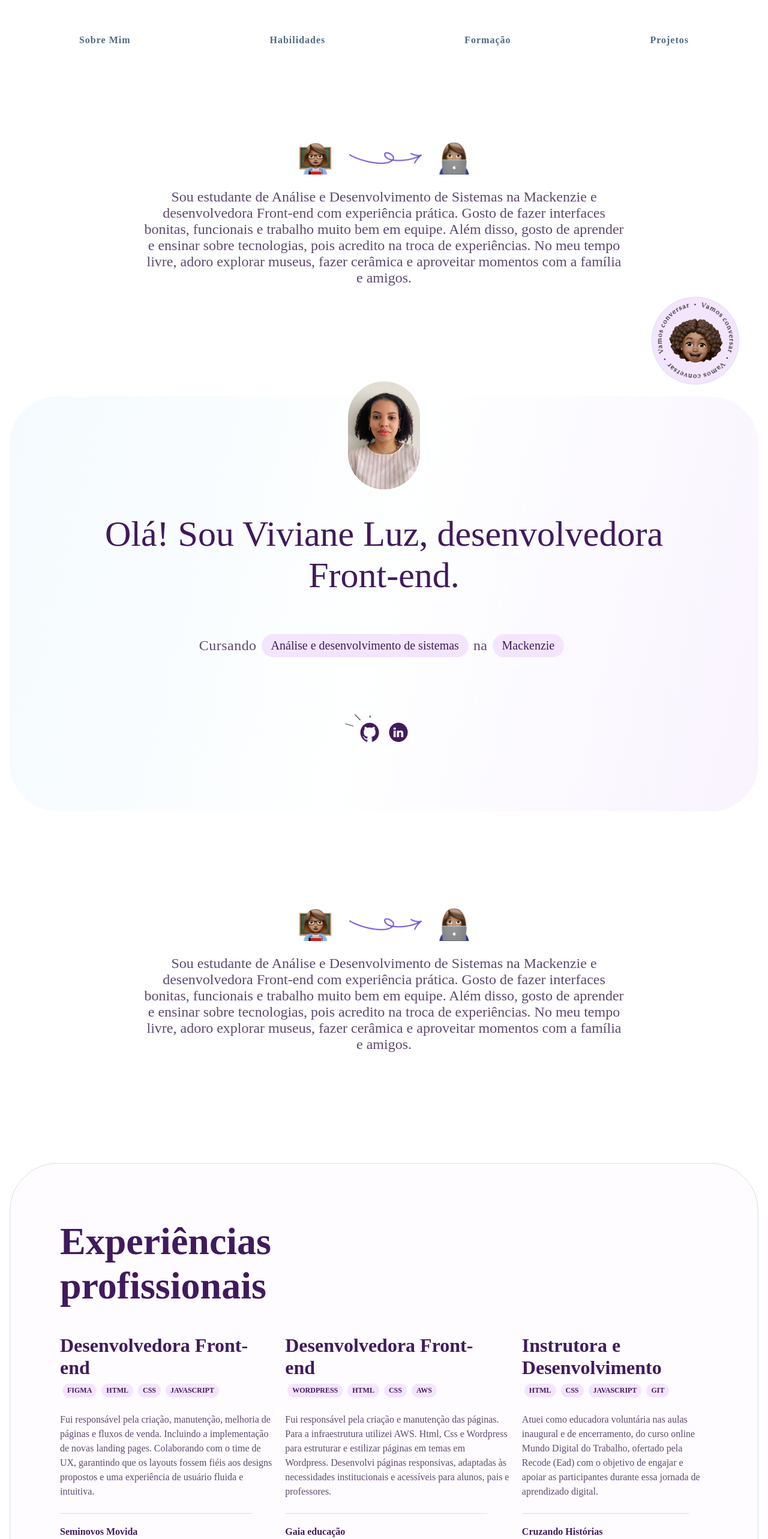
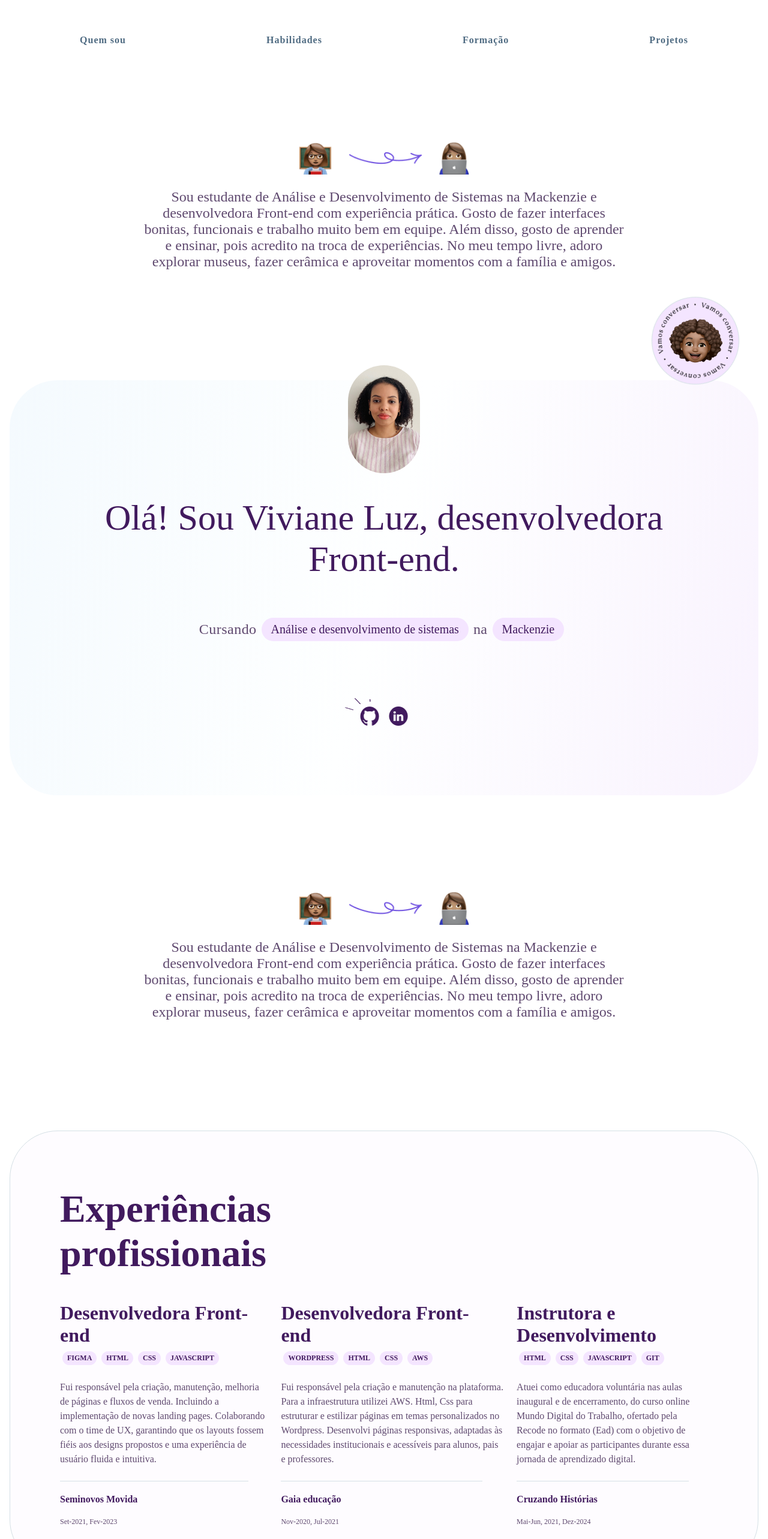
Before and after one commit to vivianeluzz/PortfolioReact, a React (Create React App) app in the folder projetos/: page /bio in a window 1280 px wide. Shown: the top 2566 px of the page at 60% size. Built offline with nearby package versions, Linux system fonts and the light colour scheme.

Commit message:
Ajustes de textos e fontes

```diff
--- a/projetos/src/Components/Bio/Bio.js
+++ b/projetos/src/Components/Bio/Bio.js
@@ -7,7 +7,7 @@ function Bio() {
       <section  id="bio-section" className='infos'>
         <img className='emoji' src={Emoji} alt="Emoji" title='Emoji'/>
         <p className='description-about'>Sou estudante de Análise e Desenvolvimento de Sistemas na Mackenzie e desenvolvedora Front-end com experiência prática. Gosto de fazer interfaces bonitas, funcionais e trabalho muito bem em equipe.
-        Além disso, gosto de aprender e ensinar sobre tecnologias, pois acredito na troca de experiências.
+        Além disso, gosto de aprender e ensinar, pois acredito na troca de experiências.
           No meu tempo livre, adoro explorar museus, fazer cerâmica e aproveitar momentos com a família e amigos.
         </p>
         <div>
--- a/projetos/src/Components/Experiences/Experiences.js
+++ b/projetos/src/Components/Experiences/Experiences.js
@@ -36,8 +36,8 @@ export const Experiences = () => {
                         <li className='tag-experiencies'>AWS</li>
                      </ol>
                      <p className='experiencies-description'>
-                        Fui responsável pela criação e manutenção das páginas. Para a infraestrutura utilizei AWS.
-                        Html, Css e Wordpress para estruturar e estilizar páginas em temas em Wordpress. Desenvolvi páginas responsivas, adaptadas às necessidades institucionais e acessíveis para alunos, pais e professores.
+                        Fui responsável pela criação e manutenção na plataforma. Para a infraestrutura utilizei AWS.
+                        Html, Css para estruturar e estilizar páginas em temas personalizados no Wordpress. Desenvolvi páginas responsivas, adaptadas às necessidades institucionais e acessíveis para alunos, pais e professores.
                      </p>
                      <div className='line'></div>
                      <div className='companies'>
@@ -56,7 +56,7 @@ export const Experiences = () => {
                         <li className='tag-experiencies'>GIT</li>
                      </ol>
                      <p className='experiencies-description'>Atuei como educadora voluntária nas aulas inaugural e de encerramento, do curso online Mundo
-                        Digital do Trabalho, ofertado pela Recode (Ead) com o objetivo de engajar e apoiar as participantes durante essa jornada de
+                        Digital do Trabalho, ofertado pela Recode no formato (Ead) com o objetivo de engajar e apoiar as participantes durante essa jornada de
                         aprendizado digital.
                      </p>
                   </li>
--- a/projetos/src/Components/Footer/Footer.css
+++ b/projetos/src/Components/Footer/Footer.css
@@ -56,11 +56,16 @@
 
     .search-job {
         font-size: 18px;
+        margin-left: 16px;
     }
 
     .text-contact {
         font-size: 12px;
     }
 
-
+    .social-contact {
+        display: flex;
+        align-items: center;
+        margin-left: 26px;
+    }
 }
--- a/projetos/src/Components/Footer/Footer.js
+++ b/projetos/src/Components/Footer/Footer.js
@@ -8,7 +8,7 @@ const Footer = () => {
   return (
     <footer className='footer'>
     <div className='contact'>
-      <p className='search-job'>Procuro oportunidade onde eu possa aprender, me desenvolver e evoluir na minha carreira profissional</p>
+      <p className='search-job'>Procuro oportunidade onde eu possa aprender, me desenvolver e evoluir na minha carreira profissional.</p>
       <div className='social-media'>
 
           <div className="social-contact">
--- a/projetos/src/Components/Header/Header.css
+++ b/projetos/src/Components/Header/Header.css
@@ -21,7 +21,7 @@ li {
 }
 
 .nav-link {
-    font-family: 'P22Mackinac';
+    font-family: 'P22 Mackinac Pro';
     font-size: 16px;
     color: #4F6B82;
     text-decoration: none;
--- a/projetos/src/Components/Header/Header.js
+++ b/projetos/src/Components/Header/Header.js
@@ -16,7 +16,7 @@ function Header() {
       &#9776;
       </div>
       <nav className={`nav-menu ${isOpen ? 'open' : ''}`}>
-          <li><Link smooth to="/#bio-section" className="nav-link">Sobre Mim</Link></li>
+          <li><Link smooth to="/#bio-section" className="nav-link">Quem sou</Link></li>
           <li><Link smooth to="/#skills-section" className="nav-link">Habilidades</Link></li>
           <li><Link smooth to="/#training-section" className="nav-link">Formação</Link></li>
           <li><Link smooth to="/#portfolio-section" className="nav-link">Projetos</Link></li>
--- a/projetos/src/Components/Portfolio/Portfolio.js
+++ b/projetos/src/Components/Portfolio/Portfolio.js
@@ -10,21 +10,24 @@ const Portfolio = () => {
         link="https://www.seminovosmovida.com.br/lojas"
         imgClassName="Movida1"
         title="Site Movida Seminovos"
-        description="Este projeto foi desenvolvido para o site Movida Seminovos, focado em oferecer uma experiência para os usuários encontrarem veículos seminovos de forma intuitiva. Além de gerenciar as páginas aos fluxos do site, contribui diretamente para a implementação das soluções projetadas pela equipe."
+        description="Este projeto foi desenvolvido para o site Movida Seminovos, com o objetivo de proporcionar uma experiência eficiente para os usuários na busca e seleção das lojas Movida. Minha atuação inclui a gestão das páginas e fluxos do site.
+        Contribui na implementação das soluções técnicas, utilizando habilidades em HTML, CSS, JavaScript e Angular para o desenvolvimento front-end, e Node.js e APIs RESTful para integração back-end. Também participei da otimização
+        de desempenho e da responsividade do site, assegurando compatibilidade com diferentes dispositivos e navegadores."
       />
       <PortfolioItem
         link="https://www.seminovosmovida.com.br/"
         imgClassName="AmazonLP"
         title="Landing Page Amazon"
-        description="Este projeto consiste em uma landing page responsiva. O protótipo foi criado no Figma para garantir uma experiência visual, coesa e funcional.
-                     Desenvolvido com  metodologias em HTML, CSS, TypeScript e  Framework Angular. O formulário integrado permite a coleta de dados dos usuários, com validações seguras.
-                     Este projeto destaca a habilidade de interpretar protótipos criados no Figma e criar páginas dinâmicas e funcionais."
+        description="Este projeto consiste em uma landing page responsiva, desenvolvida para o cliente/parceiro (Amazon) em colaboração com a Movida Seminovos. O protótipo foi criado no Figma para garantir uma experiência visual, coesa e funcional.
+                     Desenvolvido com  metodologias em HTML, CSS, TypeScript e o framework Angular. O formulário integrado permite a coleta de dados dos usuários, com validações seguras.
+                     Este projeto destaca a habilidade de interpretar protótipos criados no Figma e transformar ideias em páginas dinâmicas e funcionais, atendendo ás necessidades do cliente."
       />
       <PortfolioItem
         link="https://www.dafiti.com.br/"
         imgClassName="LP"
-        title="Landing Page Ecommerce"
-        description="Este projeto foi desenvolvido utilizando a funcionalidade de scroll ifinito, implementada com técnicas de CSS para proprorcionar uma navegação fluida e contínua. A estrutura foi construída com HTML, CSS, JavaScript, empregando metodologias modernas como Flexbox, para garantir um layout responsivo e com acessibilidade."
+        title="Landing Page E-commerce"
+        description="Este projeto foi inspirado no e-commerce Dafiti e desenvolvido para exibir as principais logomarcas de forma destacada, proporcionando uma navegação fluida e contínua com a funcionalidade de scroll ifinito com técnicas de CSS.
+        A estrutura foi construída com HTML, CSS, JavaScript, empregando metodologias modernas como Flexbox, para garantir um layout responsivo e com acessibilidade."
       />
       {/* Adicionar mais componentes PortfolioItem  */}
     </section>
--- a/projetos/src/Components/Skills/Skills.css
+++ b/projetos/src/Components/Skills/Skills.css
@@ -135,7 +135,7 @@ h2 {
     }
 
     .bg-footer {
-        width: 110%;
+        width: 109%;
         margin-left: -27px;
 
     }
--- a/projetos/src/Components/Training/Training.js
+++ b/projetos/src/Components/Training/Training.js
@@ -35,7 +35,7 @@ return (
          </div>
          <p className='graduacao'>Graduação em Análise e desenvolvimento de Sistemas</p>
          <p className='cursando'>
-            Estou cursando a graduação de Análise e Desenvolvimento de Sistemas na Universidade Presbiteriana Mackenzie.
+            Estou cursando a graduação de Análise e Desenvolvimento de Sistemas na Universidade Presbiteriana Mackenzie, com formação prevista para 2025.
          </p>
       </div>
    </div>
@@ -46,7 +46,7 @@ return (
          link='https://www.mackenzie.br/'
          duration='Curso - 3 meses'
          title='Bootcamp JavaScript'
-         description='Curso intensivo imersão Javascript, com carga horária de 264,5 horas, distribuídas entre: Test Driven Development, Pirâmide de Testes, Introdução à Orientação
+         description='Curso intensivo com imersão em JavaScript, com carga horária de 264,5 horas, distribuídas entre: Test Driven Development, Pirâmide de Testes, Introdução à Orientação
          a Objeto, Prototype no Javascript, Código Limpo, Refatoração, Competências
          Socioemocionais e projetos práticos.'
          className='text-title'
@@ -58,7 +58,8 @@ return (
          link='https://www.mackenzie.br/'
          duration='Curso - 3 meses'
          title='JavaScript para Front-end'
-         description='Formação com duração de 6 meses com aulas ao vivo online. A dinâmica do curso seguia a mesma dinâmica de um time de tecnologia em uma startup moderna, com as principais cerimônias do Scrum.'
+         description='Foram abordados tópicos com a criação de código sem frameworks (JavaScript puro), consumo de APIs com Ajax e JSON em requisições HTTP, envio de textos em formatos JSON,
+                  manipulação do DOM, selecionando elementos HTML com querySelector, e a utilização de eventos (Event Handlers vs Event Listeners). O curso teve foco o desenvolvimento de uma  aplicação completa, mobile e responsiva.'
          className='caelum-background'
          />
       <Courses
@@ -67,7 +68,7 @@ return (
          link='https://www.mackenzie.br/'
          duration='Curso - 3 meses'
          title='Web Full-Stack'
-         description=' Bootcamp com duração de 6 meses e aulas ao vivo online. A dinâmica do curso seguia a mesma dinâmica de um time de tecnologia em uma startup moderna, com as principais cerimônias do Scrum, projetos semanais e pŕaticas de code review, utilizando as aprincipais stacks, git, github, javascript, react, com carga horária de 1040 horas.'
+         description=' Bootcamp com duração de 6 meses e aulas ao vivo online. A dinâmica do curso seguia o mesmo modelo de trabalho de um time de tecnologia em uma startup moderna, incluindo as principais cerimônias do Scrum, projetos semanais e pŕaticas de code review. Foram utilizadas as aprincipais stacks, como Git, GitHub, JavaScript e React, com carga horária de 1040 horas.'
          className='ecc-background'
          />
       <div className='course-extra'>
```
